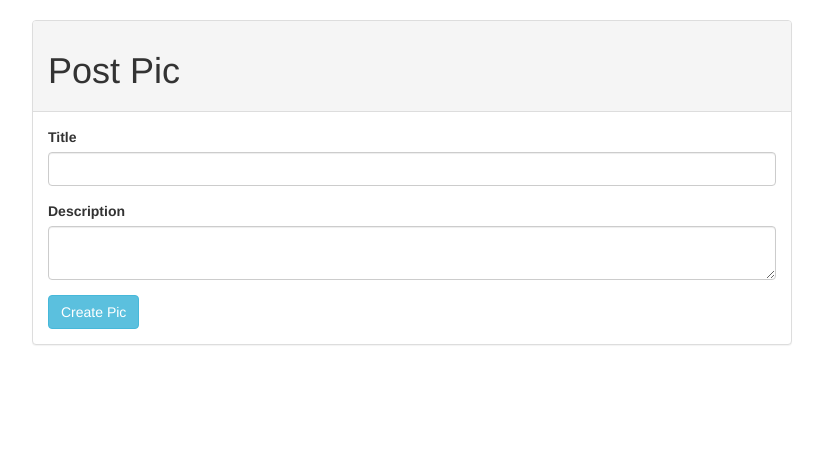
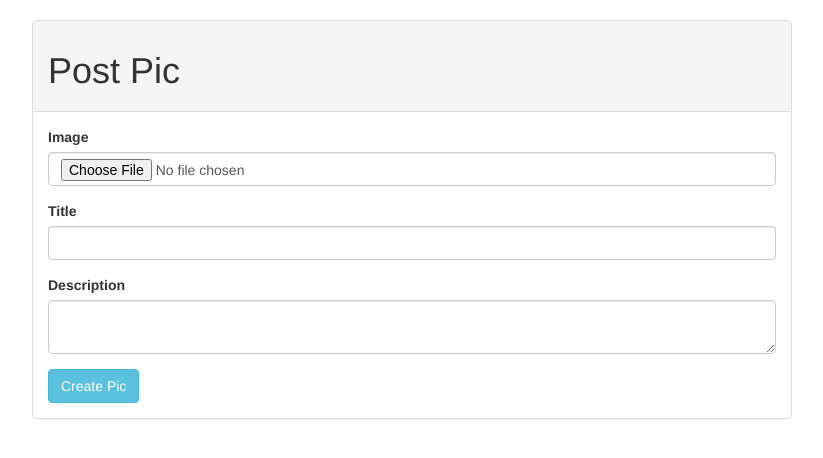
Before and after one commit to amin7x6/Insta, a Rails app: page /pics/new in a window 1280 px wide. Shown: the part 52-510 px from the top of the page, without its empty margins (228-1051 px from the left). Run offline with Rails 7, Linux system fonts and the light colour scheme; the visitor is signed in with stand-in values (Sample User, id 1); style sheets or scripts are compiled from the project's sources; parts of the project's set-up code (start-up, migrations or seed data) failed here and were passed over; some libraries are stand-ins or nearby versions.

Commit message:
Add Paperclip

```diff
--- a/app/controllers/pics_controller.rb
+++ b/app/controllers/pics_controller.rb
@@ -43,7 +43,7 @@ class PicsController < ApplicationController
   private
 
   def pic_params
-    params.require(:pic).permit(:title, :description)
+    params.require(:pic).permit(:title, :description, :image)
   end
 
   def find_pic
--- a/app/models/pic.rb
+++ b/app/models/pic.rb
@@ -1,3 +1,6 @@
 class Pic < ApplicationRecord
   belongs_to :user
+
+  has_attached_file :image, styles: { medium: "300x300>" }
+  validates_attachment_content_type :image, content_type: /\Aimage\/.*\z/
 end
--- a/app/views/pics/_form.html.haml
+++ b/app/views/pics/_form.html.haml
@@ -9,6 +9,8 @@
           %li= msg
 
   .form-group
+    = f.input :image, input_html: { class: 'form-control'}
+  .form-group
     = f.input :title, input_html: { class: 'form-control'}
   .form-group
     = f.input :description, input_html: { class: 'form-control'}
--- a/app/views/pics/edit.html.haml
+++ b/app/views/pics/edit.html.haml
@@ -4,5 +4,6 @@
       .panel-heading
         %h1 Edit Pic
       .panel-body
+        = image_tag @pic.image.url(:medium)
         = render 'form'
         = link_to "Cancel", pic_path
--- a/app/views/pics/index.html.haml
+++ b/app/views/pics/index.html.haml
@@ -1,2 +1,3 @@
 - @pics.each do |pic|
+  = link_to (image_tag pic.image.url(:medium)), pic
   %h2= link_to pic.title, pic
--- a/app/views/pics/show.html.haml
+++ b/app/views/pics/show.html.haml
@@ -1,3 +1,4 @@
+= image_tag @pic.image.url
 %h1= @pic.title
 %p= @pic.description
 %p
```
Also changed, not shown: db/migrate/20180613052843_add_attachment_image_to_pics.rb (added, +11 -0 lines), Gemfile, Gemfile.lock, db/schema.rb, 2 other files.
